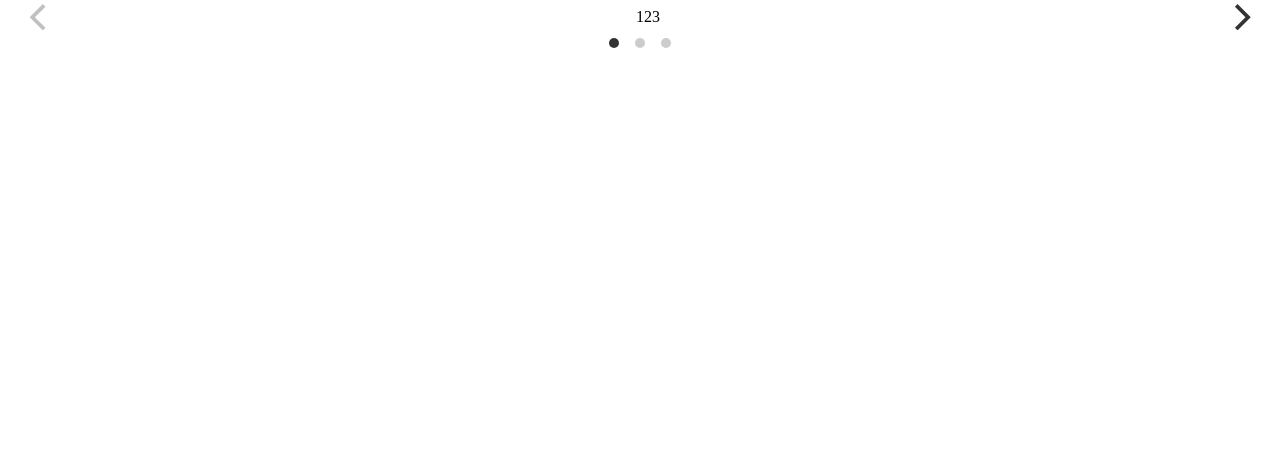
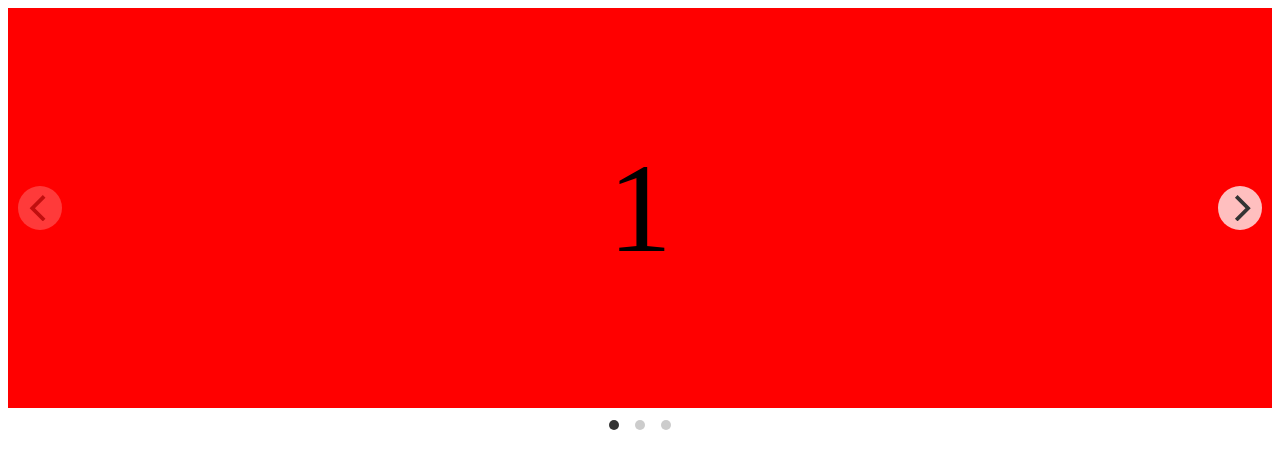
Before and after one commit to amalia980/npm_test1, a website: page index.html in a window 1280 px wide. Drawn offline with nearby package versions, Linux system fonts and the light colour scheme.

Commit message:
second commit, added seperate css

```diff
--- a/index.html
+++ b/index.html
@@ -7,14 +7,15 @@
     <title>Flickity</title>
     <script src="node_modules/flickity/dist/flickity.pkgd.min.js"></script>
     <link rel="stylesheet" type="text/css" href="node_modules/flickity/dist/flickity.css">
+    <link rel="stylesheet" href="style.css">
 </head>
 
 <body>
 
     <div class="carousel">
-        <div class="carousel-cell">1</div>
-        <div class="carousel-cell">2</div>
-        <div class="carousel-cell">3</div>
+        <div class="carousel-cell cell-1">1</div>
+        <div class="carousel-cell cell-2">2</div>
+        <div class="carousel-cell cell-3">3</div>
       </div>
 
     <script src="index.js"></script>
--- /dev/null
+++ b/style.css
@@ -0,0 +1,22 @@
+.carousel {
+    width: 100%;
+    height: 50vh;
+    }
+    .cell-1 {
+    background-color: red;
+    }
+    .cell-2 {
+    background-color: green;
+    }
+    .cell-3 {
+    background-color: blue;
+    }
+    .carousel-cell {
+    width: 100%;
+    height: 100%;
+    display: flex;
+    justify-content: center;
+    align-items: center;
+    font-size: 10vw;
+    color: black;
+    }
```
